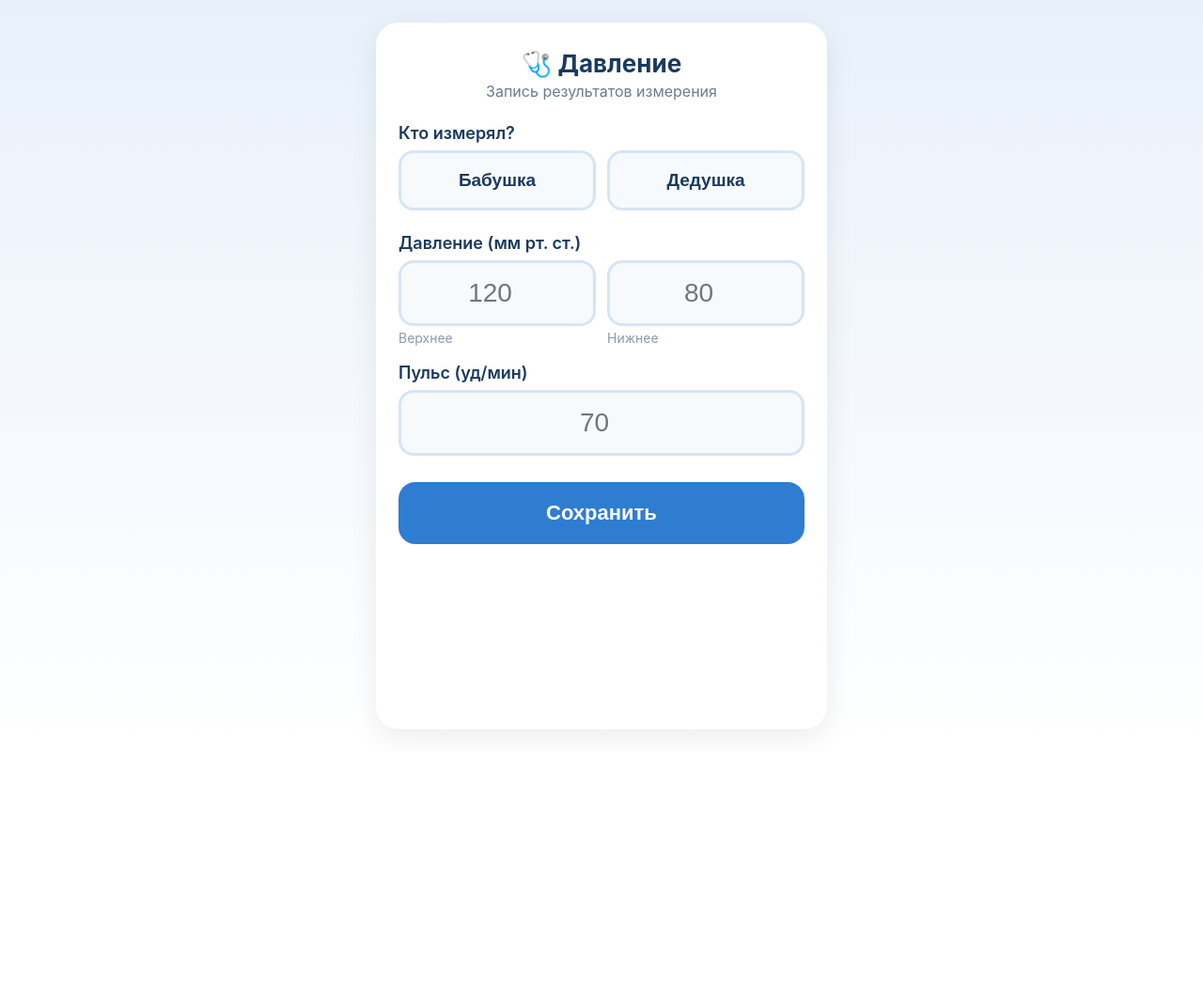
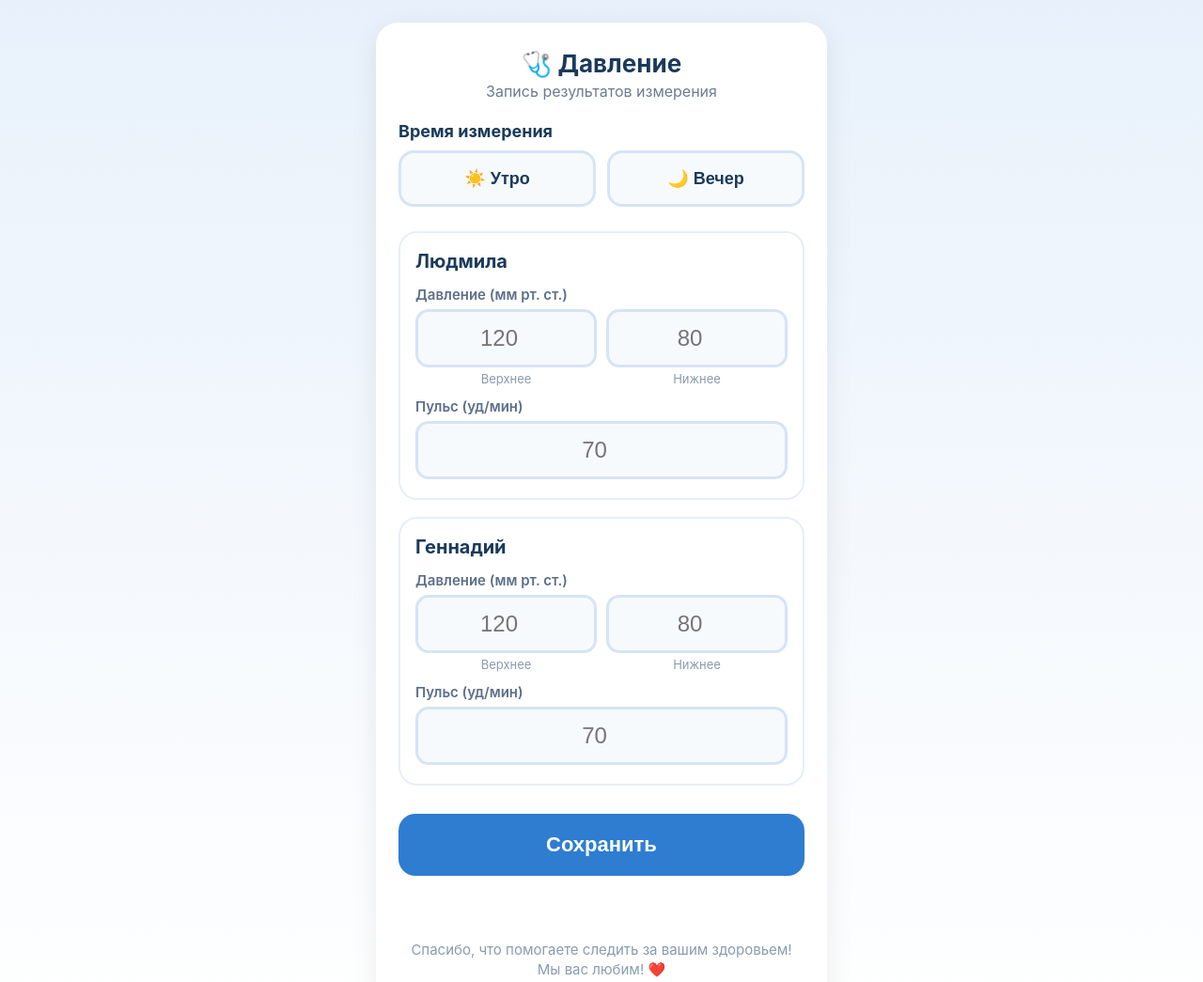
Before and after one commit to m9213314584-hash/Gryzin-pulse, a website: page public/index.html in a window 1280 px wide. Shown: the top 1045 px of the page at 94% size. Before the commit the page ends 800 px from the top, so only its background shows below. Drawn offline with Linux system fonts and the light colour scheme.

Commit message:
Add files via upload

```diff
--- a/public/index.html
+++ b/public/index.html
@@ -33,17 +33,24 @@
     text-align: center;
     color: #6b7c93;
     font-size: 16px;
-    margin-bottom: 24px;
+    margin-bottom: 22px;
   }
-  .who-select {
+  label.section-label {
+    display: block;
+    font-size: 18px;
+    font-weight: 700;
+    color: #1a3a5c;
+    margin: 0 0 10px;
+  }
+  .time-select {
     display: flex;
     gap: 12px;
-    margin-bottom: 24px;
+    margin-bottom: 26px;
   }
-  .who-btn {
+  .time-btn {
     flex: 1;
-    padding: 18px 8px;
-    font-size: 19px;
+    padding: 16px 8px;
+    font-size: 18px;
     font-weight: 600;
     border: 3px solid #d6e4f5;
     border-radius: 16px;
@@ -52,29 +59,41 @@
     cursor: pointer;
     transition: all 0.15s;
   }
-  .who-btn.active {
+  .time-btn.active {
     border-color: #2e7dd1;
     background: #2e7dd1;
     color: #fff;
   }
-  label {
+  .person {
+    border: 2px solid #e7eef8;
+    border-radius: 20px;
+    padding: 18px 16px 20px;
+    margin-bottom: 18px;
+  }
+  .person-name {
+    font-size: 20px;
+    font-weight: 700;
+    color: #1a3a5c;
+    margin-bottom: 14px;
+  }
+  label.field-label {
     display: block;
-    font-size: 18px;
+    font-size: 15px;
     font-weight: 600;
-    color: #1a3a5c;
-    margin: 18px 0 8px;
+    color: #5c6f88;
+    margin: 12px 0 6px;
   }
   .row {
     display: flex;
-    gap: 12px;
+    gap: 10px;
   }
   input[type=number] {
     width: 100%;
-    font-size: 28px;
+    font-size: 24px;
     text-align: center;
-    padding: 16px 8px;
+    padding: 14px 8px;
     border: 3px solid #d6e4f5;
-    border-radius: 16px;
+    border-radius: 14px;
     background: #f7fafd;
     color: #1a3a5c;
     -moz-appearance: textfield;
@@ -85,13 +104,14 @@
     background: #fff;
   }
   .hint {
-    font-size: 14px;
+    font-size: 13px;
     color: #8a9bb0;
     margin-top: 4px;
+    text-align: center;
   }
   button.submit {
     width: 100%;
-    margin-top: 28px;
+    margin-top: 12px;
     padding: 20px;
     font-size: 22px;
     font-weight: 700;
@@ -112,6 +132,13 @@
   }
   .status.ok { color: #1f9d55; }
   .status.err { color: #d23b3b; }
+  .footer-note {
+    text-align: center;
+    margin-top: 24px;
+    font-size: 15px;
+    color: #8a9bb0;
+    line-height: 1.4;
+  }
 </style>
 </head>
 <body>
@@ -119,56 +146,92 @@
     <h1>🩺 Давление</h1>
     <div class="subtitle">Запись результатов измерения</div>
 
-    <label>Кто измерял?</label>
-    <div class="who-select">
-      <button type="button" class="who-btn" data-who="Бабушка">Бабушка</button>
-      <button type="button" class="who-btn" data-who="Дедушка">Дедушка</button>
+    <label class="section-label">Время измерения</label>
+    <div class="time-select">
+      <button type="button" class="time-btn" data-time="Утро">☀️ Утро</button>
+      <button type="button" class="time-btn" data-time="Вечер">🌙 Вечер</button>
     </div>
 
-    <label>Давление (мм рт. ст.)</label>
+    <div class="person">
+      <div class="person-name">Людмила</div>
+      <label class="field-label">Давление (мм рт. ст.)</label>
       <div class="row">
         <div style="flex:1">
-        <input type="number" id="systolic" inputmode="numeric" placeholder="120">
+          <input type="number" id="ludmila-systolic" inputmode="numeric" placeholder="120">
           <div class="hint">Верхнее</div>
         </div>
         <div style="flex:1">
-        <input type="number" id="diastolic" inputmode="numeric" placeholder="80">
+          <input type="number" id="ludmila-diastolic" inputmode="numeric" placeholder="80">
           <div class="hint">Нижнее</div>
         </div>
       </div>
+      <label class="field-label">Пульс (уд/мин)</label>
+      <input type="number" id="ludmila-pulse" inputmode="numeric" placeholder="70">
+    </div>
 
-    <label>Пульс (уд/мин)</label>
-    <input type="number" id="pulse" inputmode="numeric" placeholder="70">
+    <div class="person">
+      <div class="person-name">Геннадий</div>
+      <label class="field-label">Давление (мм рт. ст.)</label>
+      <div class="row">
+        <div style="flex:1">
+          <input type="number" id="gennady-systolic" inputmode="numeric" placeholder="120">
+          <div class="hint">Верхнее</div>
+        </div>
+        <div style="flex:1">
+          <input type="number" id="gennady-diastolic" inputmode="numeric" placeholder="80">
+          <div class="hint">Нижнее</div>
+        </div>
+      </div>
+      <label class="field-label">Пульс (уд/мин)</label>
+      <input type="number" id="gennady-pulse" inputmode="numeric" placeholder="70">
+    </div>
 
     <button class="submit" id="submitBtn">Сохранить</button>
     <div class="status" id="status"></div>
+    <div class="footer-note">Спасибо, что помогаете следить за вашим здоровьем! Мы вас любим! ❤️</div>
   </div>
 
 <script>
-  let selectedWho = null;
-  document.querySelectorAll('.who-btn').forEach(btn => {
+  let selectedTime = null;
+  document.querySelectorAll('.time-btn').forEach(btn => {
     btn.addEventListener('click', () => {
-      document.querySelectorAll('.who-btn').forEach(b => b.classList.remove('active'));
+      document.querySelectorAll('.time-btn').forEach(b => b.classList.remove('active'));
       btn.classList.add('active');
-      selectedWho = btn.dataset.who;
+      selectedTime = btn.dataset.time;
     });
   });
 
   const statusEl = document.getElementById('status');
   const submitBtn = document.getElementById('submitBtn');
 
+  function val(id) { return document.getElementById(id).value; }
+
   submitBtn.addEventListener('click', async () => {
-    const systolic = document.getElementById('systolic').value;
-    const diastolic = document.getElementById('diastolic').value;
-    const pulse = document.getElementById('pulse').value;
-
-    if (!selectedWho) {
-      showStatus('Выберите, кто измерял', 'err');
+    if (!selectedTime) {
+      showStatus('Выберите утро или вечер', 'err');
       return;
     }
-    if (!systolic || !diastolic || !pulse) {
-      showStatus('Заполните все поля', 'err');
+
+    const people = [
+      {
+        who: 'Людмила',
+        systolic: val('ludmila-systolic'),
+        diastolic: val('ludmila-diastolic'),
+        pulse: val('ludmila-pulse'),
+      },
+      {
+        who: 'Геннадий',
+        systolic: val('gennady-systolic'),
+        diastolic: val('gennady-diastolic'),
+        pulse: val('gennady-pulse'),
+      },
+    ];
+
+    for (const p of people) {
+      if (!p.systolic || !p.diastolic || !p.pulse) {
+        showStatus(`Заполните все поля для ${p.who}`, 'err');
         return;
+      }
     }
 
     submitBtn.disabled = true;
@@ -178,14 +241,15 @@
       const resp = await fetch('/api/measurement', {
         method: 'POST',
         headers: { 'Content-Type': 'application/json' },
-        body: JSON.stringify({ who: selectedWho, systolic, diastolic, pulse })
+        body: JSON.stringify({ timeOfDay: selectedTime, people })
       });
       const data = await resp.json();
       if (resp.ok) {
         showStatus('✅ Сохранено!', 'ok');
-        document.getElementById('systolic').value = '';
-        document.getElementById('diastolic').value = '';
-        document.getElementById('pulse').value = '';
+        ['ludmila-systolic','ludmila-diastolic','ludmila-pulse',
+         'gennady-systolic','gennady-diastolic','gennady-pulse'].forEach(id => {
+          document.getElementById(id).value = '';
+        });
       } else {
         showStatus(data.error || 'Ошибка сохранения', 'err');
       }
```
Lines whose indentation alone changed are shown as unchanged.
